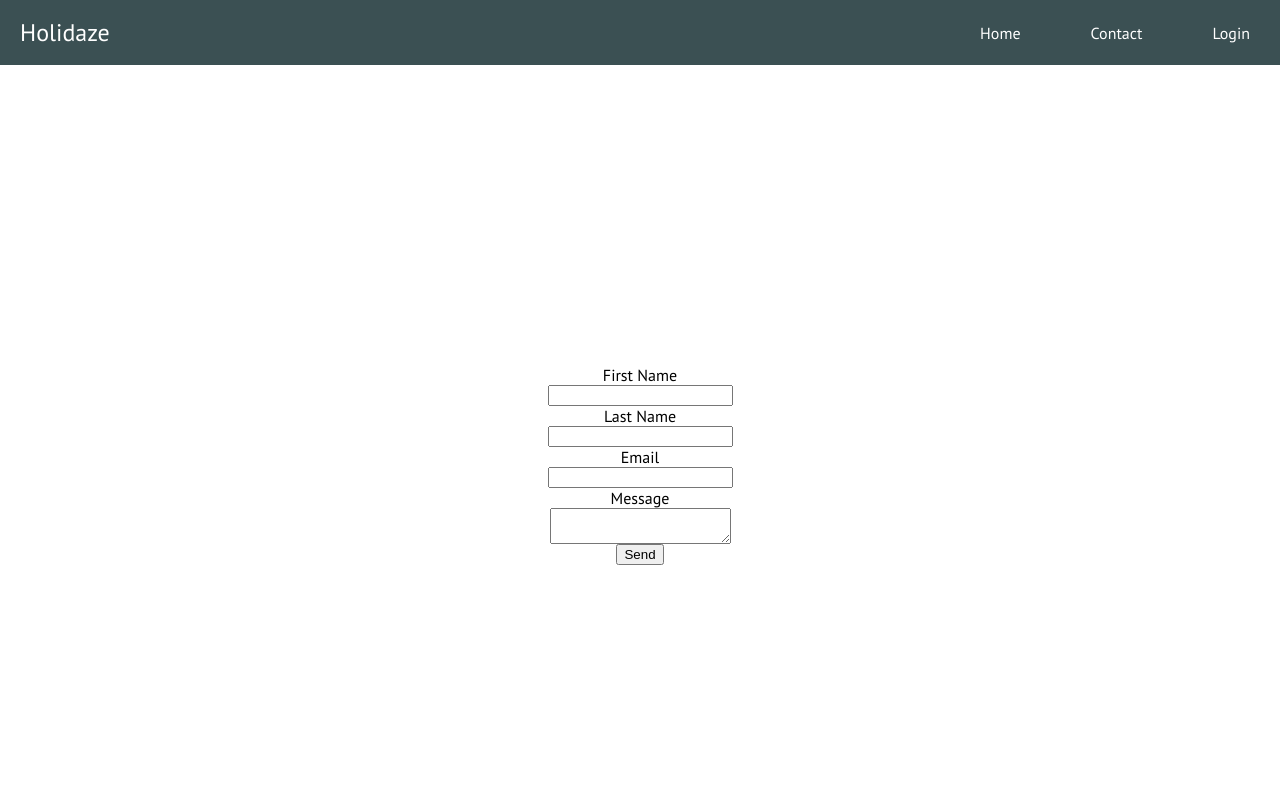
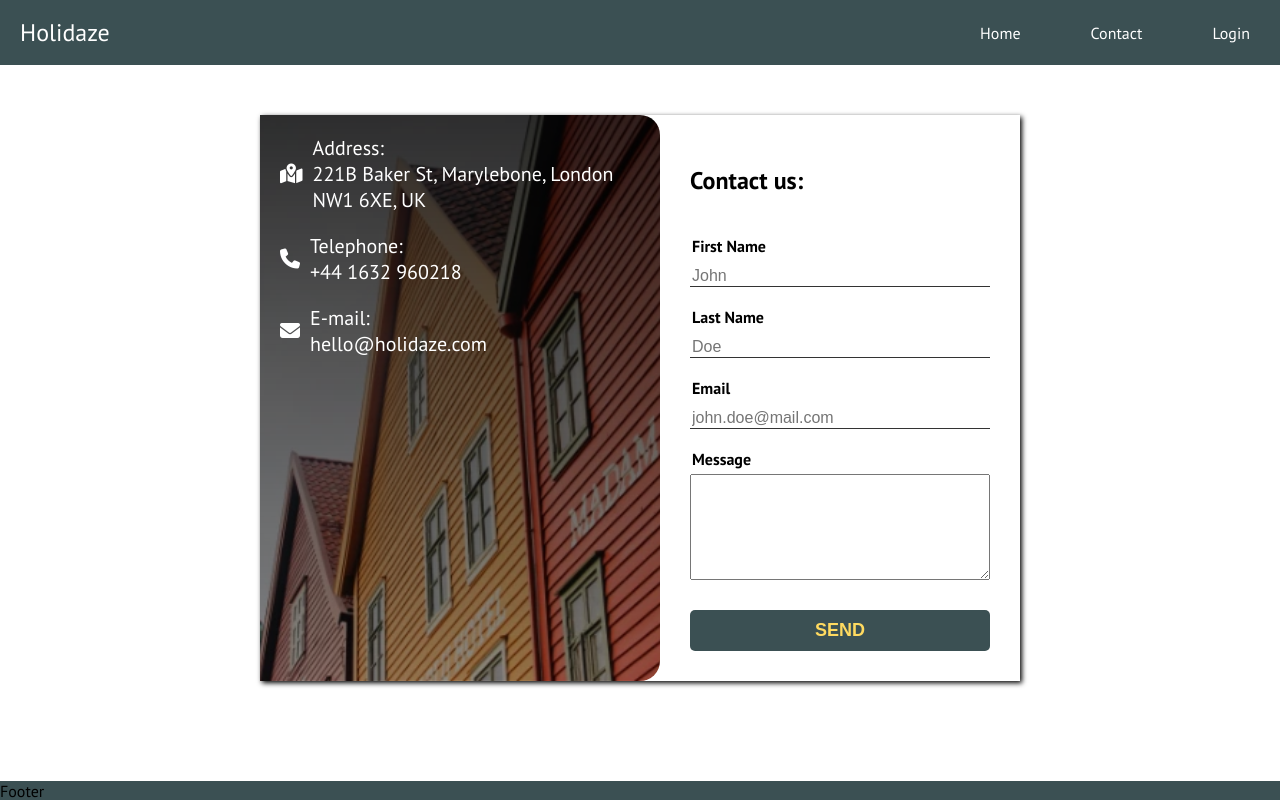
Before and after one commit to Noroff-FEU-Assignments/project-exam-2-Andstyv, a React (Create React App) app: page /contact in a window 1280 px wide. Shown: the top 800 px of the page. Built offline with nearby package versions, Linux system fonts and the light colour scheme; no server answers.

Commit message:
Contact form styling

```diff
--- a/src/components/contact/ContactForm.jsx
+++ b/src/components/contact/ContactForm.jsx
@@ -2,6 +2,23 @@ import { yupResolver } from "@hookform/resolvers/yup";
 import { useForm } from "react-hook-form";
 import axios from "axios";
 import { contactSchema as schema } from "../validation/schemas";
+import styled from "styled-components";
+
+const StyledContactFormInput = styled.input`
+  border: none;
+  border-bottom: 1px solid #333;
+  margin-top: 10px;
+  font-size: 16px;
+`;
+
+const StyledContactFormContainer = styled.div`
+  display: flex;
+  flex-direction: column;
+  margin-top: 20px;
+  @media (min-width: 768px) {
+    min-width: 300px;
+  }
+`;
 
 export function ContactForm() {
   const {
@@ -31,23 +48,57 @@ export function ContactForm() {
   };
 
   return (
-    <form
-      onSubmit={handleSubmit(onSubmit)}
-      style={{ display: "flex", flexDirection: "column", justifyContent: "center", alignItems: "center", height: "100vh" }}
-    >
-      <label htmlFor="firstname">First Name</label>
-      <input {...register("firstname")} id="firstname" />
-      {errors.firstname && <span id="contact-error">{errors.firstname.message}</span>}
-      <label htmlFor="lastname">Last Name</label>
-      <input {...register("lastname")} id="lastname" />
-      {errors.lastname && <span id="contact-error">{errors.lastname.message}</span>}
-      <label htmlFor="email">Email</label>
-      <input {...register("email")} id="email" />
-      {errors.email && <span id="contact-error">{errors.email.message}</span>}
-      <label htmlFor="message">Message</label>
-      <textarea {...register("message")} id="message" />
-      {errors.message && <span id="contact-error">{errors.message.message}</span>}
-      <button>Send</button>
-    </form>
+    <div style={{ padding: "30px" }}>
+      <h2>Contact us:</h2>
+      <form onSubmit={handleSubmit(onSubmit)} style={{ display: "flex", flexDirection: "column", justifyContent: "center", alignItems: "center" }}>
+        <div style={{ display: "flex", flexDirection: "column", width: "100%" }}>
+          <StyledContactFormContainer>
+            <label htmlFor="firstname" style={{ fontWeight: "bold", paddingLeft: "2px" }}>
+              First Name
+            </label>
+            <StyledContactFormInput {...register("firstname")} id="firstname" placeholder="John" />
+            {errors.firstname && <span id="contact-error">{errors.firstname.message}</span>}
+          </StyledContactFormContainer>
+          <StyledContactFormContainer>
+            <label htmlFor="lastname" style={{ fontWeight: "bold", paddingLeft: "2px" }}>
+              Last Name
+            </label>
+            <StyledContactFormInput {...register("lastname")} id="lastname" placeholder="Doe" />
+            {errors.lastname && <span id="contact-error">{errors.lastname.message}</span>}
+          </StyledContactFormContainer>
+          <StyledContactFormContainer>
+            <label htmlFor="email" style={{ fontWeight: "bold", paddingLeft: "2px" }}>
+              Email
+            </label>
+            <StyledContactFormInput {...register("email")} id="email" placeholder="john.doe@mail.com" />
+            {errors.email && <span id="contact-error">{errors.email.message}</span>}
+          </StyledContactFormContainer>
+          <StyledContactFormContainer>
+            <label htmlFor="message" style={{ fontWeight: "bold", paddingLeft: "2px", paddingBottom: "5px" }}>
+              Message
+            </label>
+            <textarea {...register("message")} id="message" style={{ minHeight: "100px" }} />
+            {errors.message && <span id="contact-error">{errors.message.message}</span>}
+          </StyledContactFormContainer>
+          <button
+            style={{
+              marginTop: "30px",
+              padding: "10px",
+              background: "#",
+              border: "none",
+              borderRadius: "5px",
+              backgroundColor: "#3b5053",
+              color: "#ffda60",
+              fontWeight: "bold",
+              textTransform: "uppercase",
+              fontSize: "18px",
+              cursor: "pointer",
+            }}
+          >
+            Send
+          </button>
+        </div>
+      </form>
+    </div>
   );
 }
--- /dev/null
+++ b/src/components/contact/ContactInfo.jsx
@@ -0,0 +1,59 @@
+import React from "react";
+import styled from "styled-components";
+import contactImage from "../../assets/img/contactimg.webp";
+
+const StyledContactInfo = styled.div`
+  height: 100%;
+  border-radius: 0 0 20px 20px;
+  background-image: url(${contactImage}), linear-gradient(rgba(0, 0, 0, 0.8), rgba(0, 0, 0, 0.4));
+  background-blend-mode: multiply;
+  background-repeat: no-repeat;
+  background-position: center;
+  background-size: cover;
+  color: #fff;
+  font-size: 20px;
+
+  @media (min-width: 768px) {
+    border-radius: 0 20px 20px 0;
+    height: auto;
+    max-width: 400px;
+  }
+`;
+
+export function ContactInfo() {
+  return (
+    <>
+      <StyledContactInfo>
+        <div className="contact-info" style={{ padding: "20px", display: "flex", flexDirection: "column", justifyContent: "flex-end" }}>
+          <div style={{ display: "flex", alignItems: "center", gap: "10px" }}>
+            <div>
+              <i class="fas fa-map-marked-alt"></i>
+            </div>
+            <div>
+              <label htmlFor="address">Address:</label>
+              <div id="address">221B Baker St, Marylebone, London NW1 6XE, UK</div>
+            </div>
+          </div>
+          <div style={{ display: "flex", alignItems: "center", gap: "10px", marginTop: "20px" }}>
+            <div>
+              <i class="fas fa-phone"></i>
+            </div>
+            <div>
+              <label htmlFor="address">Telephone:</label>
+              <div id="address">+44 1632 960218</div>
+            </div>
+          </div>
+          <div style={{ display: "flex", alignItems: "center", gap: "10px", marginTop: "20px" }}>
+            <div>
+              <i class="fas fa-envelope"></i>
+            </div>
+            <div>
+              <label htmlFor="address">E-mail:</label>
+              <div id="address">hello@holidaze.com</div>
+            </div>
+          </div>
+        </div>
+      </StyledContactInfo>
+    </>
+  );
+}
--- a/src/components/contact/ContactPage.jsx
+++ b/src/components/contact/ContactPage.jsx
@@ -1,13 +1,14 @@
-import { useFetchData } from "../../hooks/useFetchData";
 import { ContactForm } from "./ContactForm";
-
-const url = "https://webapi.no/api/v1/zipcode/0565";
+import { ContactInfo } from "./ContactInfo";
+import { StyledContactWrapper } from "./contactWrapper.syles";
 
 export function ContactPage() {
-  useFetchData(url);
   return (
     <>
-      <ContactForm />
+      <StyledContactWrapper>
+        <ContactInfo />
+        <ContactForm />
+      </StyledContactWrapper>
     </>
   );
 }
--- /dev/null
+++ b/src/components/contact/contactWrapper.syles.js
@@ -0,0 +1,13 @@
+import styled from "styled-components";
+
+export const StyledContactWrapper = styled.div`
+  display: flex;
+  flex-direction: column;
+  margin: 50px 20px 0 20px;
+  box-shadow: 2px 2px 5px #000;
+  max-width: 900px;
+
+  @media (min-width: 768px) {
+    flex-direction: row;
+  }
+`;
```
Also changed, not shown: src/assets/img/contactimg.webp (added).
